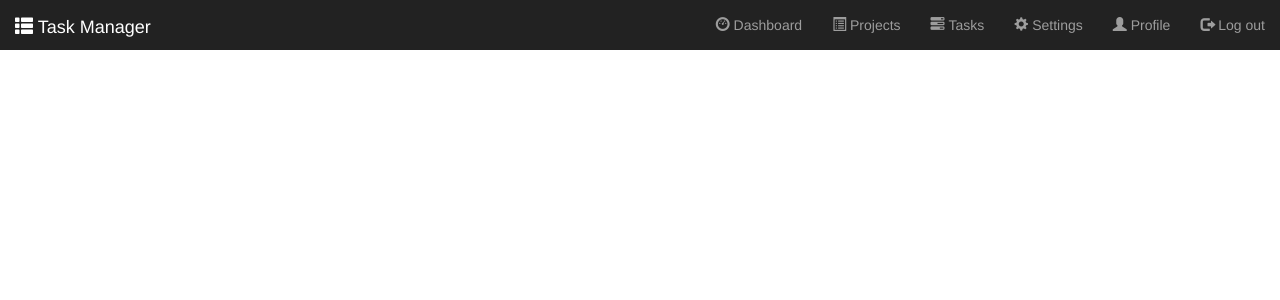
After one commit to marcin-olejniczak/task-manager, a Django app: template taskmanager/core/templates/base_top_navbar.html in a window 1280 px wide. The commit adds this page. Shown: the top 300 px of the page. Run offline with Django 3.2, Linux system fonts and the light colour scheme; the template is opened without the code that fills it, so the values that code supplies are empty; parts of the project's set-up code (start-up, migrations or seed data) failed here and were passed over; some libraries are stand-ins or nearby versions.

Commit message:
Dashboard view, navbar

```diff
--- /dev/null
+++ b/taskmanager/core/static/core/style/dashboard.css
@@ -0,0 +1,105 @@
+/*
+ * Base structure
+ */
+
+/* Move down content because we have a fixed navbar that is 50px tall */
+body {
+  padding-top: 50px;
+}
+
+
+/*
+ * Global add-ons
+ */
+
+.sub-header {
+  padding-bottom: 10px;
+  border-bottom: 1px solid #eee;
+}
+
+/*
+ * Top navigation
+ * Hide default border to remove 1px line.
+ */
+.navbar-fixed-top {
+  border: 0;
+}
+
+/*
+ * Sidebar
+ */
+
+/* Hide for mobile, show later */
+.sidebar {
+  display: none;
+}
+@media (min-width: 768px) {
+  .sidebar {
+    position: fixed;
+    top: 51px;
+    bottom: 0;
+    left: 0;
+    z-index: 1000;
+    display: block;
+    padding: 20px;
+    overflow-x: hidden;
+    overflow-y: auto; /* Scrollable contents if viewport is shorter than content. */
+    background-color: #f5f5f5;
+    border-right: 1px solid #eee;
+  }
+}
+
+/* Sidebar navigation */
+.nav-sidebar {
+  margin-right: -21px; /* 20px padding + 1px border */
+  margin-bottom: 20px;
+  margin-left: -20px;
+}
+.nav-sidebar > li > a {
+  padding-right: 20px;
+  padding-left: 20px;
+}
+.nav-sidebar > .active > a,
+.nav-sidebar > .active > a:hover,
+.nav-sidebar > .active > a:focus {
+  color: #fff;
+  background-color: #428bca;
+}
+
+
+/*
+ * Main content
+ */
+
+.main {
+  padding: 20px;
+}
+@media (min-width: 768px) {
+  .main {
+    padding-right: 40px;
+    padding-left: 40px;
+  }
+}
+.main .page-header {
+  margin-top: 0;
+}
+
+
+/*
+ * Placeholder dashboard ideas
+ */
+
+.placeholders {
+  margin-bottom: 30px;
+  text-align: center;
+}
+.placeholders h4 {
+  margin-bottom: 0;
+}
+.placeholder {
+  margin-bottom: 20px;
+}
+.placeholder img {
+  display: inline-block;
+  border-radius: 50%;
+}
--- /dev/null
+++ b/taskmanager/core/templates/base_top_navbar.html
@@ -0,0 +1,21 @@
+{% load staticfiles %}
+<!DOCTYPE html>
+<html lang="en">
+<head>
+    <meta charset="utf-8">
+    <meta http-equiv="X-UA-Compatible" content="IE=edge">
+    <meta name="viewport" content="width=device-width, initial-scale=1">
+    <title>Task Manager</title>
+    <link rel="stylesheet" href="{% static 'core/bower_components/bootstrap/dist/css/bootstrap.min.css' %}">
+    <link rel="stylesheet" href="{% static 'core/style/dashboard.css' %}">
+    <link rel="stylesheet" href="{% static 'core/style/signin.css' %}">
+</head>
+<body>
+{% include 'includes/navbar.html' %}
+{% block content %}
+
+{% endblock%}
+<script src="{% static 'core/bower_components/jquery/dist/jquery.min.js' %}"></script>
+<script src="{% static 'core/bower_components/bootstrap/dist/js/bootstrap.min.js' %}"></script>
+</body>
+</html>
--- /dev/null
+++ b/taskmanager/core/templates/includes/navbar.html
@@ -0,0 +1,53 @@
+<nav class="navbar navbar-inverse navbar-fixed-top">
+  <div class="container-fluid">
+    <div class="navbar-header">
+      <button type="button" class="navbar-toggle collapsed" data-toggle="collapse" data-target="#navbar" aria-expanded="false" aria-controls="navbar">
+        <span class="sr-only">Toggle navigation</span>
+        <span class="icon-bar"></span>
+        <span class="icon-bar"></span>
+        <span class="icon-bar"></span>
+      </button>
+      <a class="navbar-brand" href="#"><span class="glyphicon glyphicon-th-list" aria-hidden="true"></span> Task Manager</a>
+    </div>
+    <div id="navbar" class="navbar-collapse collapse">
+      <ul class="nav navbar-nav navbar-right">
+        <li>
+            <a href="#">
+                <span class="glyphicon glyphicon-dashboard"></span>
+                Dashboard
+            </a>
+        </li>
+        <li>
+            <a href="#">
+                <span class="glyphicon glyphicon-list-alt"></span>
+                Projects
+            </a>
+        </li>
+        <li>
+            <a href="#">
+                <span class="glyphicon glyphicon-tasks"></span>
+                Tasks
+            </a>
+        </li>
+        <li>
+            <a href="#">
+                <span class="glyphicon glyphicon-cog"></span>
+                Settings
+            </a>
+        </li>
+        <li>
+            <a href="#">
+                <span class="glyphicon glyphicon-user"></span>
+                Profile
+            </a>
+        </li>
+        <li>
+            <a href="{% url 'logout_user' %}" title="log out">
+                <span class="glyphicon glyphicon-log-out"></span>
+                Log out
+            </a>
+        </li>
+      </ul>
+    </div>
+  </div>
+</nav>
--- a/taskmanager/core/templates/login.html
+++ b/taskmanager/core/templates/login.html
@@ -9,6 +9,9 @@
                     <span class="glyphicon glyphicon-th-list" aria-hidden="true"></span>
                     Task Manager
                 </h2>
+                {% if alert %}
+                    <div class="alert alert-danger" role="alert">{{ alert }}</div>
+                {% endif %}
                 {% crispy login_form %}
             </div>
         </div>
--- a/taskmanager/taskmanager/urls.py
+++ b/taskmanager/taskmanager/urls.py
@@ -3,7 +3,7 @@ from django.contrib import admin
 
 urlpatterns = [
     # Examples:
-    url(r'^login/$', 'core.views.login', name='login'),
+    url(r'^login/$', 'core.views.login_user', name='login_user'),
     url(r'^logout/$', 'core.views.logout_user', name='logout_user'),
     url(r'^$', 'core.views.home', name='home'),
     url(r'^admin/', include(admin.site.urls)),
```
Also changed, not shown: taskmanager/core/forms.py (+15 -13 lines), taskmanager/core/templates/home.html (+20 -2 lines), taskmanager/core/views.py (+17 -3 lines).
